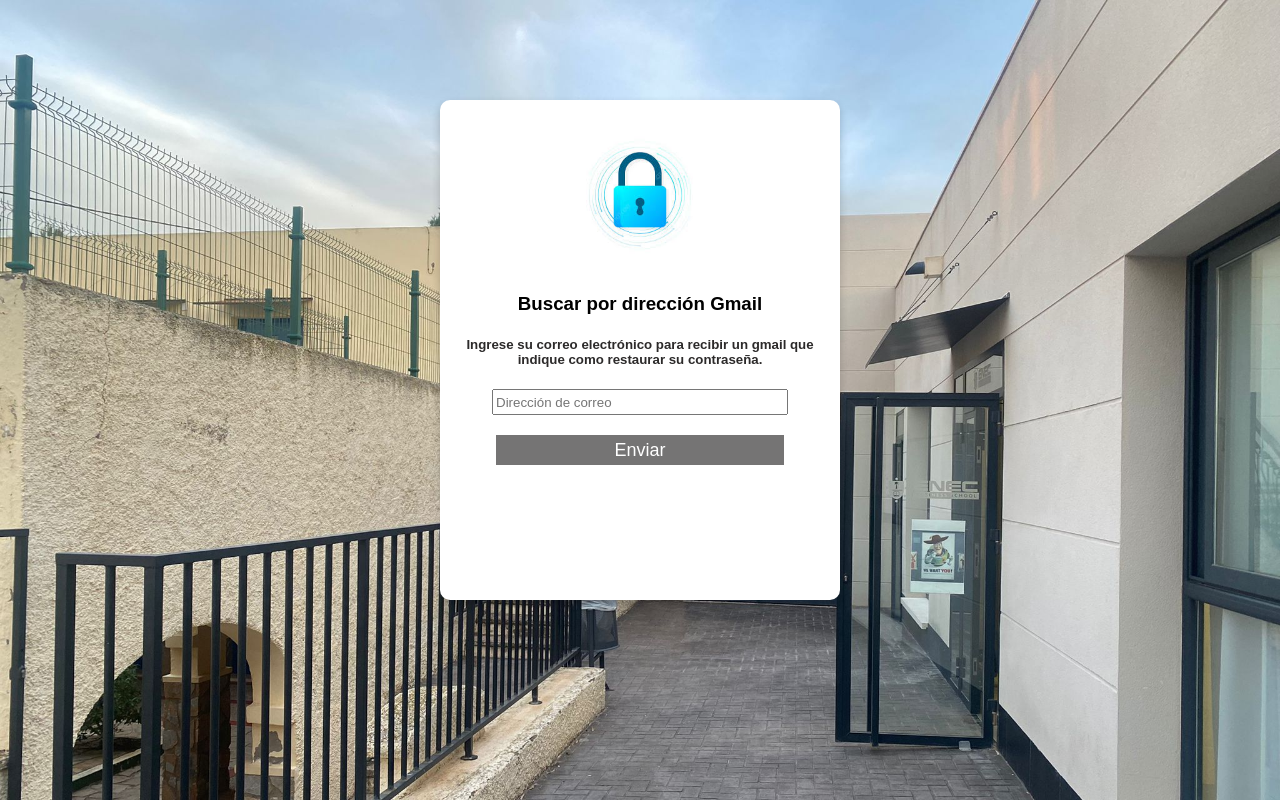
After one commit to luciaver/TRABAJOBOC, a PHP site: the page made by contraseña_olvidada.html in a window 1280 px wide. The commit adds this page. Run offline with PHP 8.4, Linux system fonts and the light colour scheme.

Commit message:
Esta es la parte de pedir el correo electrónico, es el paso de antes de restablecer contraseña

```diff
--- /dev/null
+++ b/contraseña_olvidada.css
@@ -0,0 +1,75 @@
+body{
+    margin: 0;
+    padding: 0;
+    background:url(img/fondo_recu.jpeg);
+    background-size: cover;
+    font-family: sans-serif;
+    height:100vh;
+    display: flex;
+    justify-content: center;
+    align-items: centers;
+}
+
+.caja{
+
+    width: 400px;
+    height: 500px;
+    margin-top:100px;
+    background:white;
+    box-sizing: border-box;
+    padding: 20px;
+    border-radius: 10px;
+    box-shadow: 0 4px 8px rgba(0, 0, 0, 0.2);
+    text-align: center;
+}
+.caja img.candado{
+    width: 150px;
+    height: 150px;
+    border-radius: 50%;
+    background: no;
+
+}
+
+h5{
+    color: rgb(44, 42, 42);
+}
+
+.caja .candado{
+    width: 170px;
+    height: 170px;
+    border: radius 50%;
+    background: transparent;
+
+}
+.caja h3 h5{
+    margin: 0;
+    text-align: center;
+    font-size: 22px;
+}
+
+.caja input{
+    width: 80%;
+    margin-bottom: 20px;
+    height: 20px;
+}
+
+.caja input [type="text"]{
+    border: none;
+    border: bottom 1px solid #87a7c4;
+    background: transparent;
+    outline: none;
+    font: size 16px;
+    color:#fff;
+
+}
+
+.caja input[type="submit"]{
+    border: none;
+    outline: none;
+    height: 30px;
+    background:rgb(117, 116, 116);
+    color: #fff;
+    font-size: 18px;
+    border: radius 20px;
+
+}
--- /dev/null
+++ b/contraseña_olvidada.html
@@ -0,0 +1,18 @@
+<!DOCTYPE html>
+<html lang="en">
+<head>
+    <meta charset="UTF-8">
+    <meta name="viewport" content="width=device-width, initial-scale=1.0">
+    <link rel="stylesheet" href="contraseña_olvidada.css">
+    <title>Contraseña olvidada</title>
+</head>
+<body>
+   <div class="caja">
+    <img class="candado" src="img/candado.jpg" alt="candado">
+        <h3>Buscar por dirección Gmail</h3>
+        <h5>Ingrese su correo electrónico para recibir un gmail que indique como restaurar su contraseña.</h5>
+        <input class="rellenar" type="text" name="Dirección de correo" value="" placeholder="Dirección de correo">
+         <input class="button" type="submit" name="" value="Enviar">
+   </div>
+</body>
+</html>
```
Also changed, not shown: historial_pedidos.css (line endings or trailing spaces), img/candado.jpg (added), img/fondo_recu.jpeg (added).
